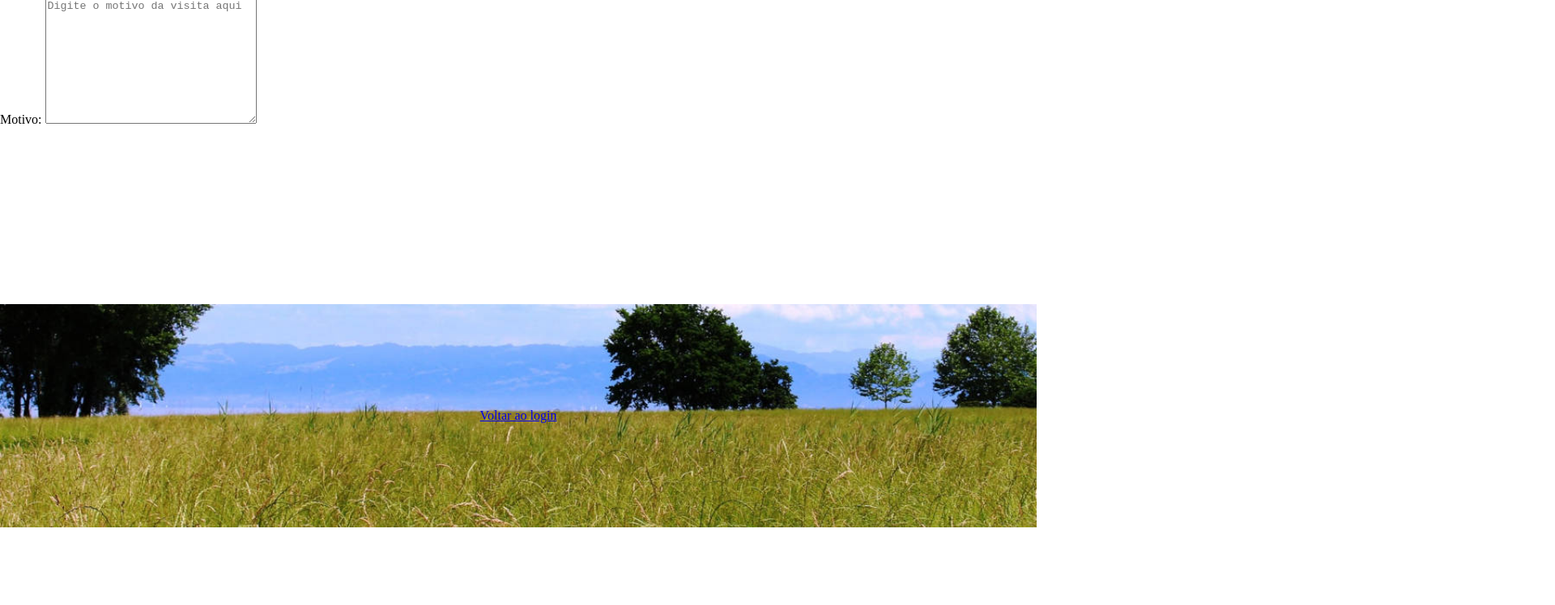
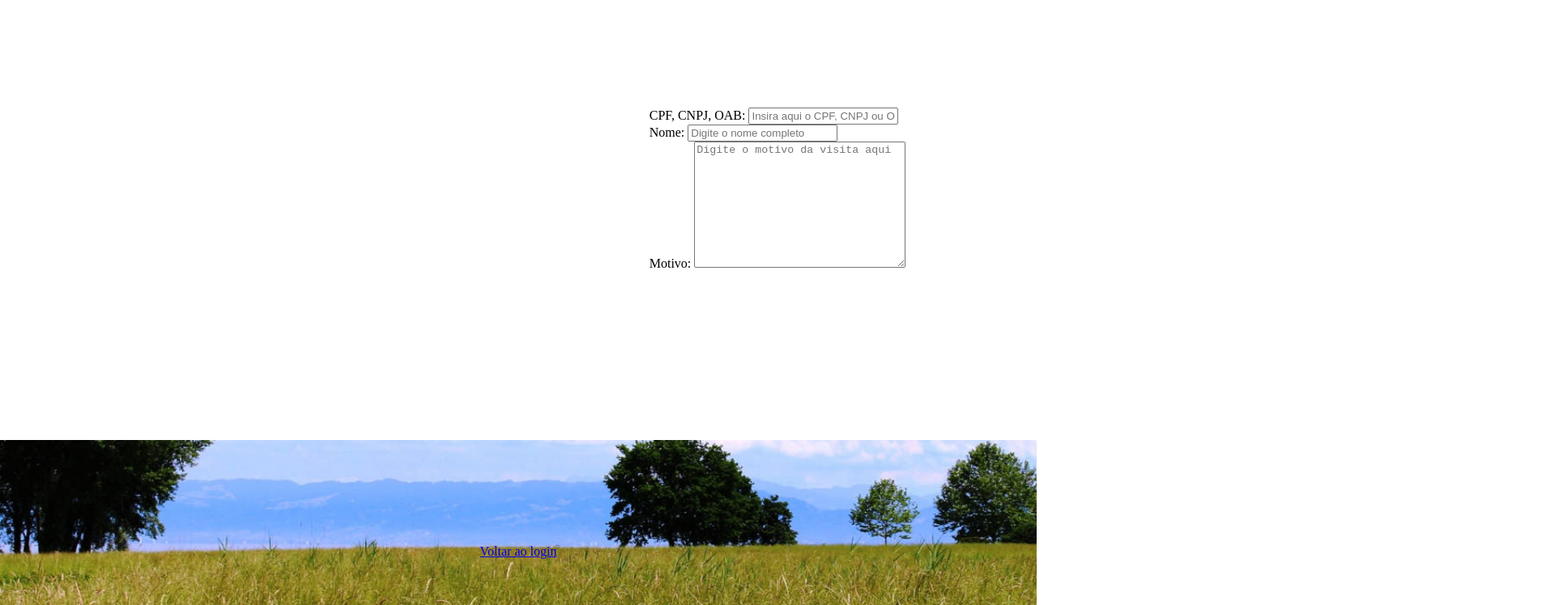
Before and after one commit to DaviMorales/Sistema_Recepcao, a plain HTML site: page src/telas/menu/menu.html in a window 1280 px wide. Shown: the part 148-896 px from the top of the page at 81% size, 1920 px wide, since content can reach past the window. Before the commit the page ends 800 px from the top, so only its background shows below. Drawn offline with Linux system fonts and the light colour scheme.

Commit message:
Pequenas alterações novamente

```diff
--- a/src/telas/menu/menu.css
+++ b/src/telas/menu/menu.css
@@ -15,8 +15,26 @@ header {
     min-height: 50px;
 }
 
+/* gambiarra */
+.container {
+    width: 1920px;
+    height: 622px;
+    display: flex;
+    flex-direction: row;
+    justify-content: center;
+    align-items: center;
+}
+
+/* mai gambiarra o que está comentado */
+.box {
+    /* margin-top: 150px;  */
+    display: flex;
+    justify-content: center;
+    align-items: center;
+}
+
 /* Logo do cabeçalho */
-.box img {
+.header img {
     max-width: 80px;
     max-height: 80px;
     width: auto;
--- a/src/telas/menu/menu.html
+++ b/src/telas/menu/menu.html
@@ -13,7 +13,7 @@
 <body>
 
     <header>
-        <div class="box">
+        <div class="header">
             <h1><img src="../../../assets/img/logo-gdf-300.png" alt="Logo do GDF"></h1>
 
             <nav>
@@ -23,6 +23,7 @@
     </header>
 
     <main>
+        <div class="container">
             <div class="box">
 
                 <form action="">
@@ -46,6 +47,7 @@
                     </div>
                 </form>
             </div>
+        </div>
     </main>
 
     <footer>
```
Lines whose indentation alone changed are shown as unchanged.
